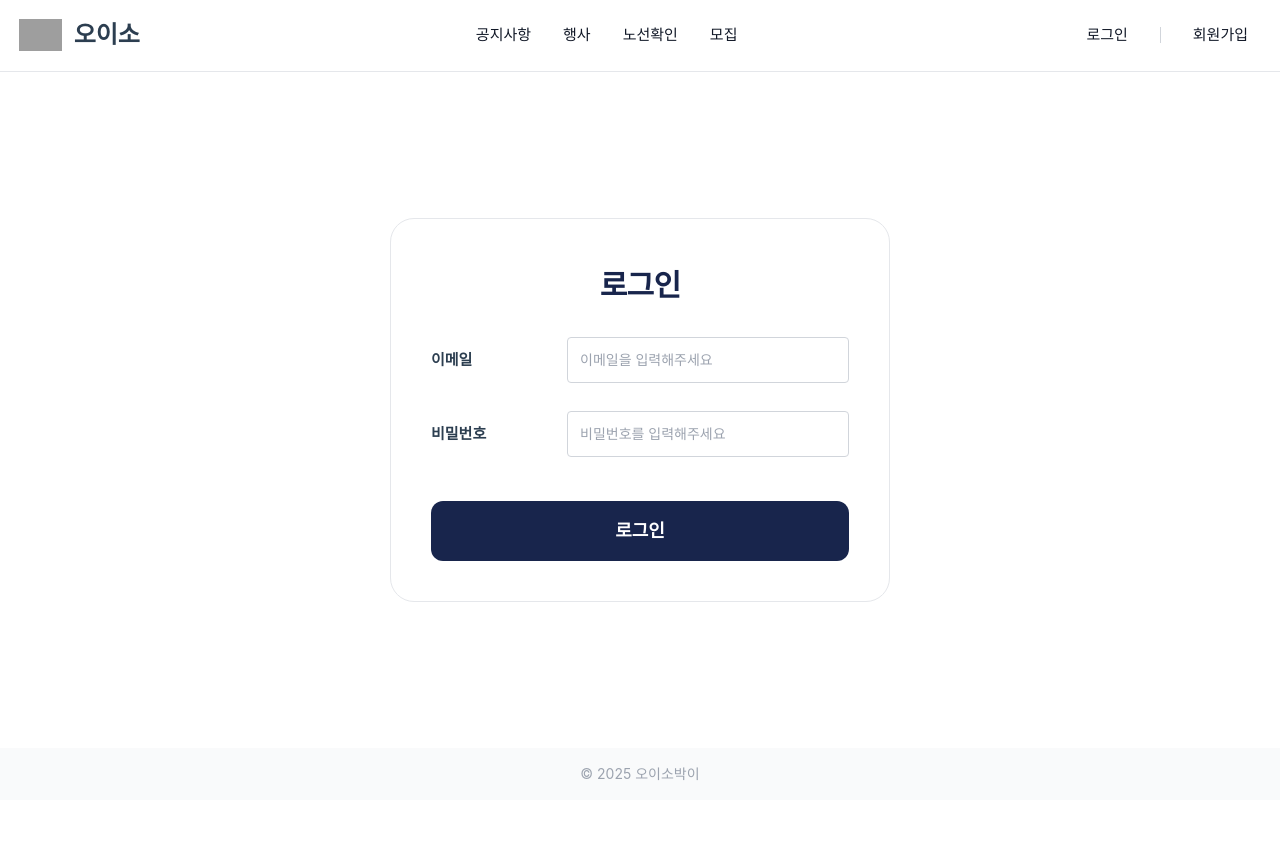
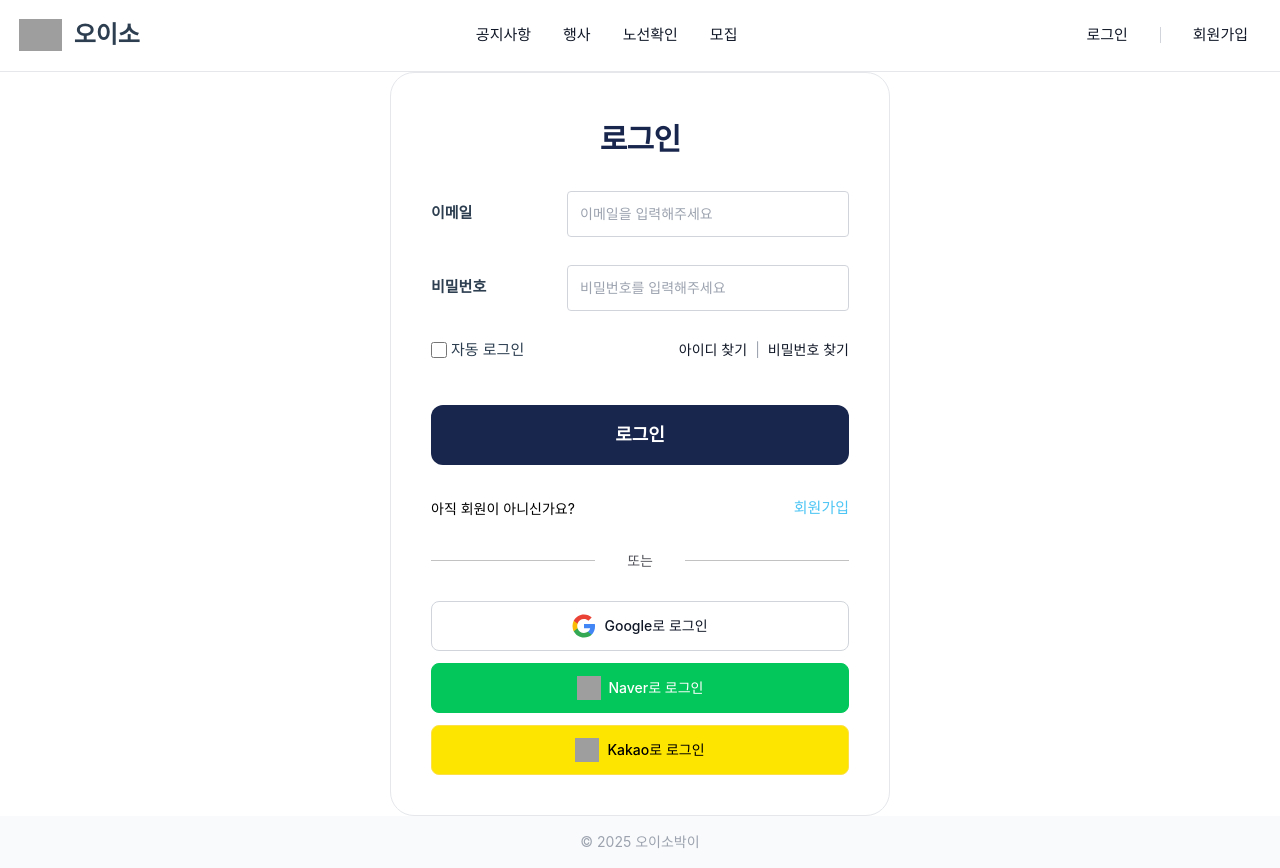
Before and after one commit to cu2mber/front-demo, a Vue app: page /login in a window 1280 px wide. Before the commit the page ends 800 px from the top, so only its background shows below. Built offline with nearby package versions, Linux system fonts and the light colour scheme; grey boxes are pictures that could not be loaded.

Commit message:
feat : 로그인 페이지 구성 추가
- 자동로그인
- 아이디 찾기 / 비밀번호 찾기
- 회원가입
- 소셜 로그인

```diff
--- a/src/components/BasePopup.vue
+++ b/src/components/BasePopup.vue
@@ -24,7 +24,6 @@ const emit = defineEmits(['click']);
 
     <div class="flex w-full flex-col items-center justify-center gap-8">
       <slot></slot>
-
       <button
         v-if="showButton"
         class="w-full rounded-xl bg-mainNavy-900 py-4 text-lg font-semibold text-white transition hover:bg-mainNavy-800"
@@ -32,6 +31,7 @@ const emit = defineEmits(['click']);
       >
         {{ buttonText }}
       </button>
+      <slot name="after-button"></slot>
     </div>
   </div>
 </template>
--- /dev/null
+++ b/src/components/SocialLoginButton.vue
@@ -0,0 +1,36 @@
+<script setup>
+const socialList = [
+  {
+    src: '/icons/google.svg',
+    alt: 'Google',
+    text: 'Google로 로그인',
+    class: 'bg-white text-gray-900 hover:bg-gray-100 border-gray-300',
+  },
+  {
+    src: '/icons/naver.svg',
+    alt: 'Naver',
+    text: 'Naver로 로그인',
+    class: 'bg-[#03C75A] text-white hover:bg-[#019E45] border-[#03C75A]',
+  },
+  {
+    src: '/icons/kakao.svg',
+    alt: 'Kakao',
+    text: 'Kakao로 로그인',
+    class: 'bg-[#FEE500] text-black hover:bg-yellow-300 border-yellow-300',
+  },
+];
+</script>
+
+<template>
+  <div class="flex w-full flex-col gap-3">
+    <button
+      v-for="social in socialList"
+      :key="social.alt"
+      type="button"
+      :class="`flex w-full items-center justify-center gap-2 rounded-lg border py-3 text-sm font-medium transition ${social.class}`"
+    >
+      <img :src="social.src" :alt="social.alt" class="h-6 w-6" />
+      {{ social.text }}
+    </button>
+  </div>
+</template>
--- a/src/views/auth/SigninView.vue
+++ b/src/views/auth/SigninView.vue
@@ -1,7 +1,29 @@
 <script setup>
+import { ref } from 'vue';
+import { useRouter } from 'vue-router';
 import BaseInput from '@/components/BaseInput.vue';
 import BasePopup from '@/components/BasePopup.vue';
 import BaseFormField from '@/components/BaseFormField.vue';
+import BaseCheckbox from '@/components/BaseCheckbox.vue';
+import SocialLoginButton from '@/components/SocialLoginButton.vue';
+
+const email = ref('');
+const password = ref('');
+const autoSignin = ref(false);
+
+const router = useRouter();
+
+function goToFindId() {
+  router.push('/findId');
+}
+
+function goToFindPassword() {
+  router.push('/findPassword');
+}
+
+function goToSignup() {
+  router.push('/signup');
+}
 </script>
 
 <template>
@@ -19,7 +41,48 @@ import BaseFormField from '@/components/BaseFormField.vue';
             icon="lock-closed"
           />
         </BaseFormField>
+        <BaseFormField>
+          <div class="flex items-center justify-between">
+            <BaseCheckbox v-model="autoSignin" label="자동 로그인" />
+            <div class="flex items-center space-x-2 text-sm">
+              <button
+                @click="goToFindId"
+                class="text-gray-900 hover:text-blue-700 dark:text-white dark:hover:text-blue-300"
+              >
+                아이디 찾기
+              </button>
+              <span class="text-gray-400">|</span>
+              <button
+                @click="goToFindPassword"
+                class="text-gray-900 hover:text-blue-700 dark:text-white dark:hover:text-blue-300"
+              >
+                비밀번호 찾기
+              </button>
+            </div>
+          </div>
+        </BaseFormField>
       </form>
+      <template #after-button>
+        <div class="inline-flex items-center justify-between self-stretch">
+          <div
+            class="justify-start text-right font-['Inter'] text-sm font-normal leading-tight text-black"
+          >
+            아직 회원이 아니신가요?
+          </div>
+          <button
+            @click="goToSignup"
+            class="justify-end text-secondBlue-300 hover:text-blue-700 dark:text-white dark:hover:text-blue-300"
+          >
+            회원가입
+          </button>
+        </div>
+        <div className="flex items-center justify-center gap-4 w-full">
+          <div className="flex-1 border-t border-scaleGray-300"></div>
+          <span className="px-4 text-sm text-zinc-600 font-normal leading-tight"> 또는 </span>
+          <div className="flex-1 border-t border-scaleGray-300"></div>
+        </div>
+        <SocialLoginButton />
+      </template>
     </BasePopup>
   </div>
 </template>
```
Also changed, not shown: public/icons/google.svg (added).
